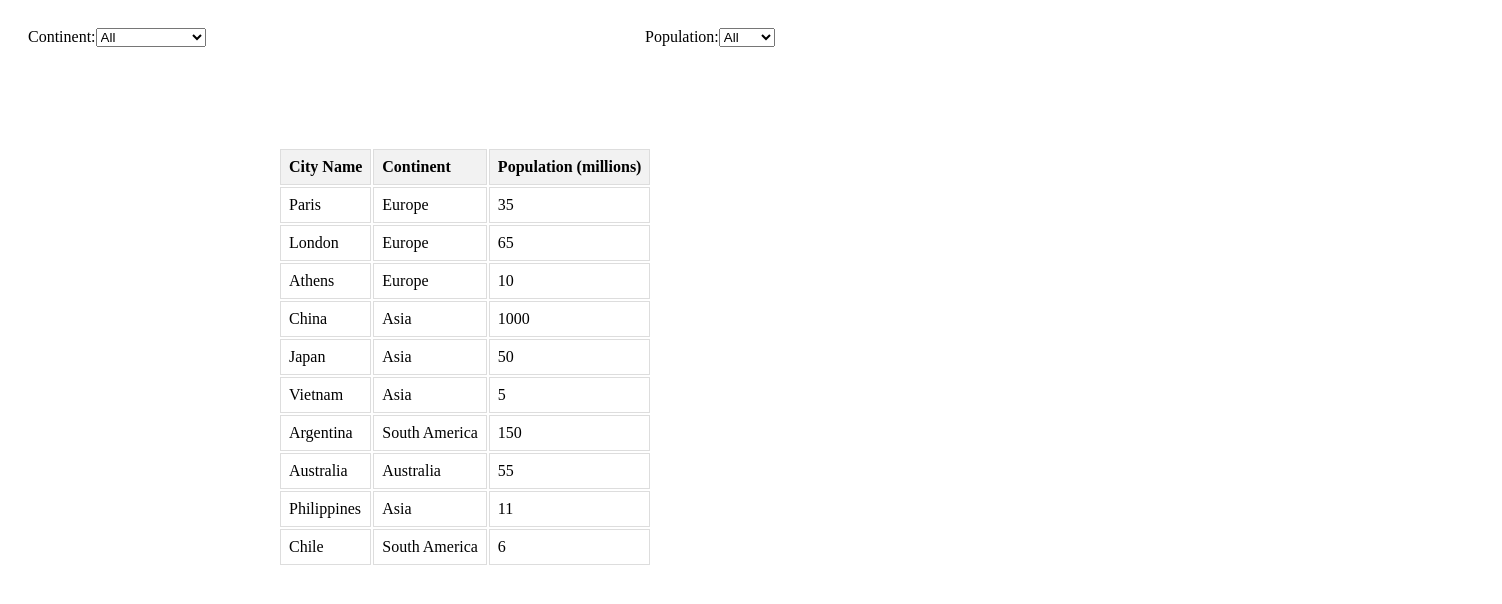
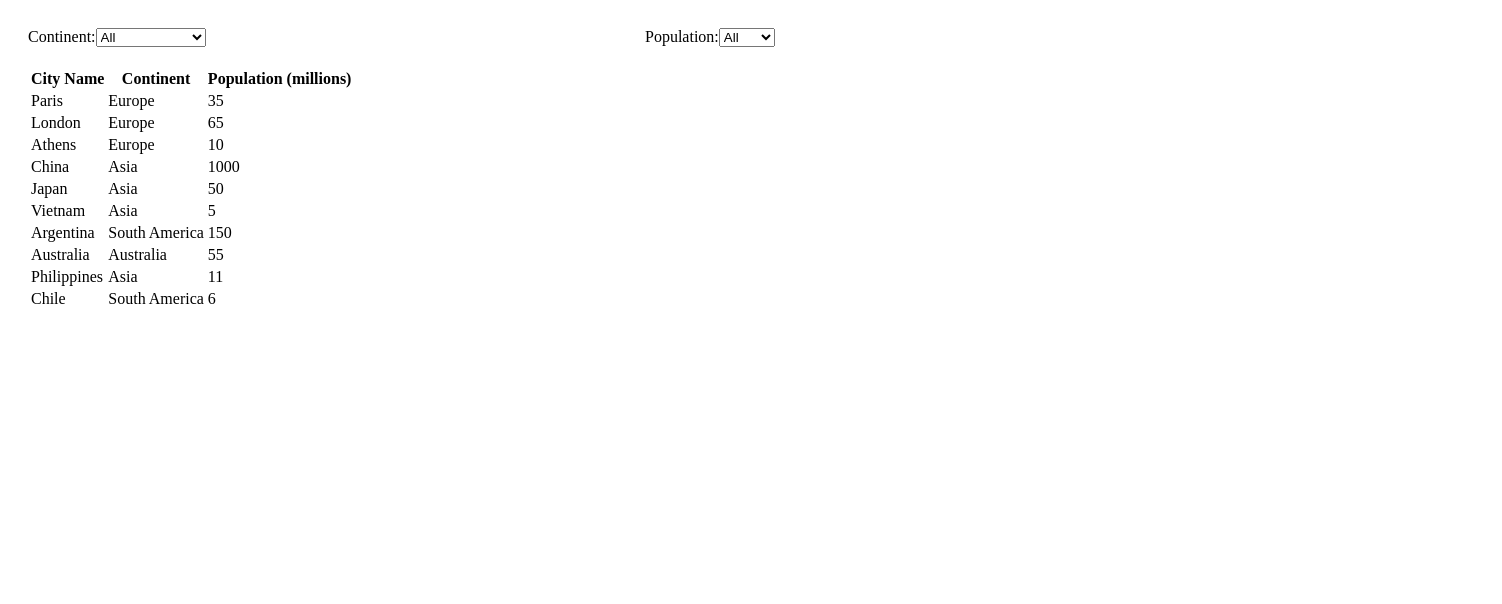
Before and after one commit to MariosOikono/continentapp, a Vue app: page / in a window 1280 px wide. Shown: the top 604 px of the page, 1502 px wide, since content can reach past the window. Built offline with nearby package versions, Linux system fonts and the light colour scheme.

Commit message:
using yarn

```diff
--- a/src/components/CitiesTable.vue
+++ b/src/components/CitiesTable.vue
@@ -29,25 +29,25 @@ export default {
     },
   },
 };
+
+// .cities-table {
+//   width: 100%;
+//   border-collapse: collapse;
+//   margin-top: 100px;
+//   margin-left: 250px;
+// }
+
+// .cities-table th,
+// .cities-table td {
+//   border: 1px solid #ddd;
+//   padding: 8px;
+//   text-align: left;
+// }
+
+// .cities-table th {
+//   background-color: #f2f2f2;
+//   font-weight: bold;
+// }
 </script>
 
-<style scoped lang="scss">
-.cities-table {
-  width: 100%;
-  border-collapse: collapse;
-  margin-top: 100px;
-  margin-left: 250px;
-}
-
-.cities-table th,
-.cities-table td {
-  border: 1px solid #ddd;
-  padding: 8px;
-  text-align: left;
-}
-
-.cities-table th {
-  background-color: #f2f2f2;
-  font-weight: bold;
-}
-</style>
+<style scoped lang="scss"></style>
```
Also changed, not shown: 2 other files (tests, documents, lock files or other folders).
